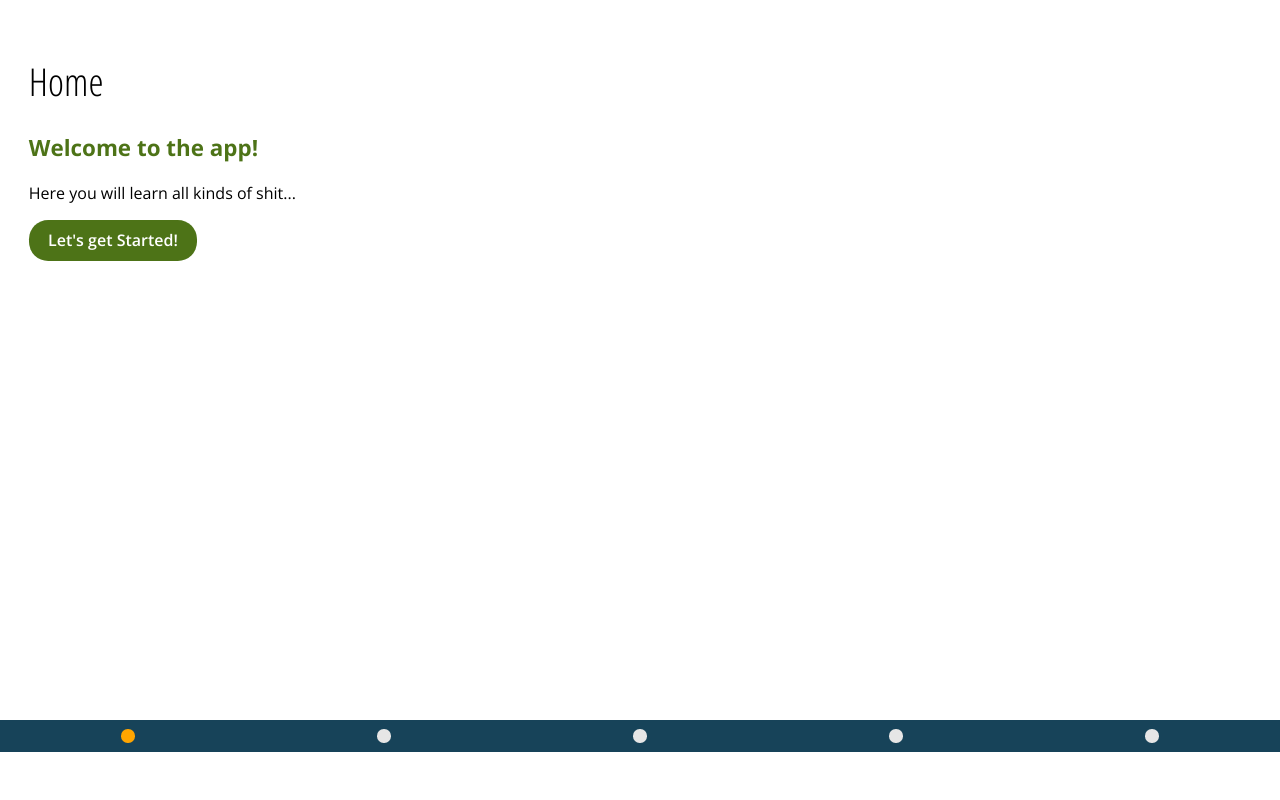
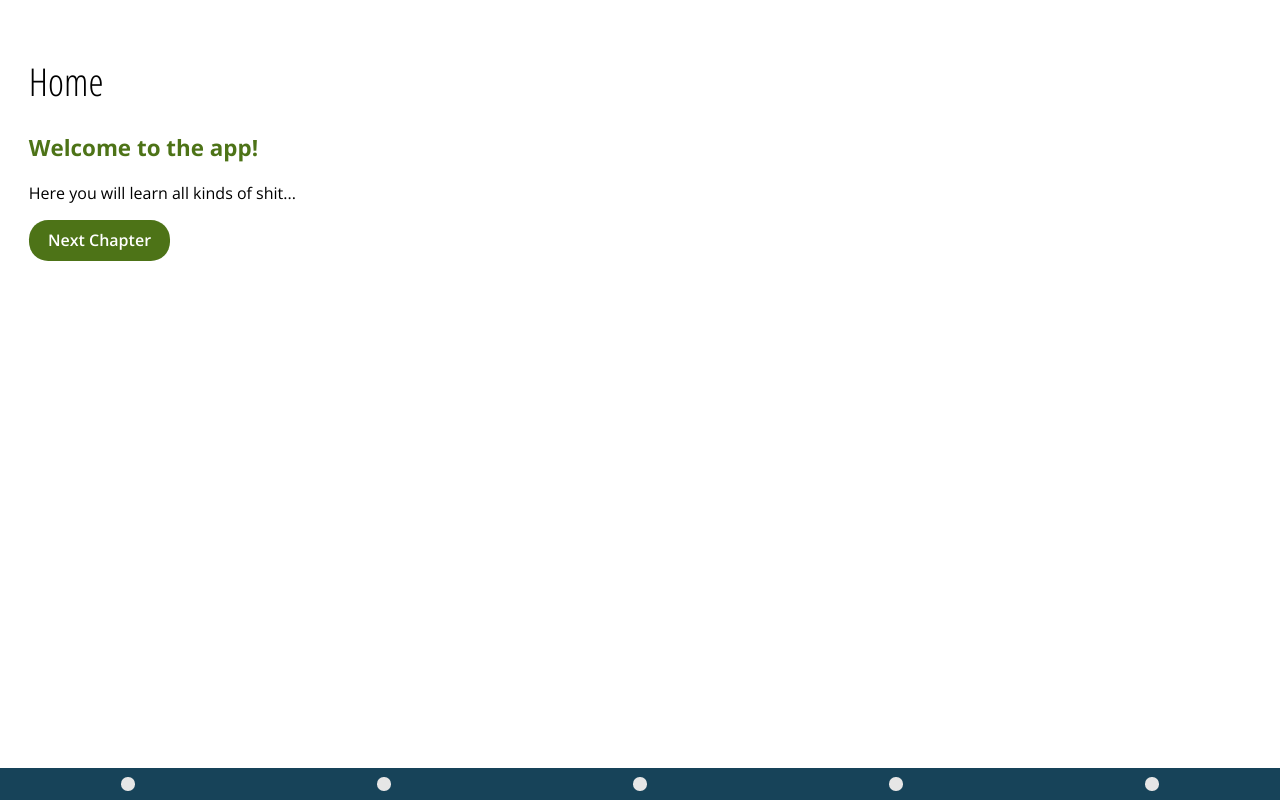
Before and after one commit to splatterday/kautz, a React (Create React App) app: page / in a window 1280 px wide. Built offline with nearby package versions, Linux system fonts and the light colour scheme.

Commit message:
BtnNext BtnPrev added

```diff
--- a/src/Interface.jsx
+++ b/src/Interface.jsx
@@ -8,7 +8,7 @@ class Interface extends React.Component {
   constructor(props) {
     super(props);
     this.state = {
-      currentPage: "0"
+      currentPage: 0
     };
     this.changePage = this.changePage.bind(this)
   }
--- /dev/null
+++ b/src/components/BtnNext.jsx
@@ -0,0 +1,14 @@
+import React from 'react';
+
+function BtnNext({eventHandler, currentPage}) {
+    const value = 1+parseInt(currentPage);
+    console.log(value);
+    console.log(eventHandler);
+    return (
+        <React.Fragment>
+            <button onClick={eventHandler} value={value}>Next Chapter</button>
+        </React.Fragment>
+    )
+}
+
+export default BtnNext;
--- /dev/null
+++ b/src/components/BtnPrev.jsx
@@ -0,0 +1,14 @@
+import React from 'react';
+
+function BtnPrev({eventHandler, currentPage}) {
+    const value = parseInt(currentPage)-1;
+    console.log(value);
+    console.log(eventHandler);
+    return (
+        <React.Fragment>
+            <button onClick={eventHandler} value={value}>Previous Chapter</button>
+        </React.Fragment>
+    )
+}
+
+export default BtnPrev;
--- a/src/pages/Home.jsx
+++ b/src/pages/Home.jsx
@@ -1,22 +1,40 @@
 import React from 'react';
+import BtnNext from '../components/BtnNext.jsx';
 import { Component } from 'react';
 
-class Home extends Component {
-    render() {
-        const {eventHandler, currentPage} = this.props;
-        return (
+// class Home extends Component {
+//     render() {
+//         const {eventHandler, currentPage} = this.props;
+//         return (
+//         <div className="headsup home">
+//             <div className="display-left">
+//                 <h1>Home</h1>
+//                 <h2>Welcome to the app!</h2>
+//                 <p>Here you will learn all kinds of shit...</p>
+//                 <button onClick={eventHandler} value="1">Let's get Started!</button>
+//             </div>
+//             <div className="display-right">
+//             </div>
+//         </div>
+//         )
+//     }
+// }
+
+function Home({eventHandler, currentPage}) {
+    // console.log(currentPage);
+    return (
         <div className="headsup home">
             <div className="display-left">
                 <h1>Home</h1>
                 <h2>Welcome to the app!</h2>
                 <p>Here you will learn all kinds of shit...</p>
-                <button onClick={eventHandler} value="1">Let's get Started!</button>
+                {/* <button onClick={eventHandler} value={(currentPage++)}>Let's get Started!</button> */}
+                <BtnNext eventHandler={eventHandler} currentPage={currentPage}/>
             </div>
             <div className="display-right">
             </div>
         </div>
-        )
-    }
+    )
 }
 
 export default Home;
--- a/src/pages/Page1.jsx
+++ b/src/pages/Page1.jsx
@@ -1,6 +1,8 @@
 import React from 'react';
 import graphic from '../img/Page1.png'
 import { Component } from 'react';
+import BtnNext from '../components/BtnNext';
+import BtnPrev from '../components/BtnPrev';
 
 class Page1 extends Component {
     render() {
@@ -14,8 +16,10 @@ class Page1 extends Component {
                     <p>A bomb calorimeter is used to measure the heat transfer of a combustion reaction under constant volume considtions. Heat transferred at constant volume is equal to a change in internal energy.</p>
                     <h3>qV = &#x394;U</h3>
                     <p>The bomb is a rigid, sealed vessel designed so that its volume remains constant (&#x394;V = 0). Under constant volume conditions, no pressure-volume work is done (w = -P&#x394;V = 0) and all of the energy released by the reaction is transferred to the calorimeter as heat.</p>
-                    <button onClick={eventHandler} value="2">Next Chapter</button>
-                </div>
+                    {/* <button onClick={eventHandler} value="2">Next Chapter</button> */}
+                    <BtnPrev eventHandler={eventHandler} currentPage={currentPage}/>
+                    <BtnNext eventHandler={eventHandler} currentPage={currentPage}/>
+                    </div>
                 <div className="display-right">
                     <img src={graphic} alt="page1"/>
                 </div>
--- a/src/styles.scss
+++ b/src/styles.scss
@@ -33,11 +33,10 @@ p {
 }
 
 .display {
-    height: 90vh;
-    @media screen and (max-width: 600px) {
-        height: auto;
-        overflow-y: scroll;
-    }
+    min-height: 90vh;
+    height: auto;
+    overflow-y: scroll;
+    @media screen and (max-width: 600px) {}
     &-left {
         width: 40%;
         padding: 1.8em;
@@ -76,10 +75,8 @@ p {
     justify-content: space-around;
     height: 2em;
     width: 100%;
-    @media screen and (max-width: 600px) {
-        position: fixed;
-        bottom: 0;
-    }
+    position: fixed;
+    bottom: 0;
     button {
         height: 1em;
         margin: auto;
```
